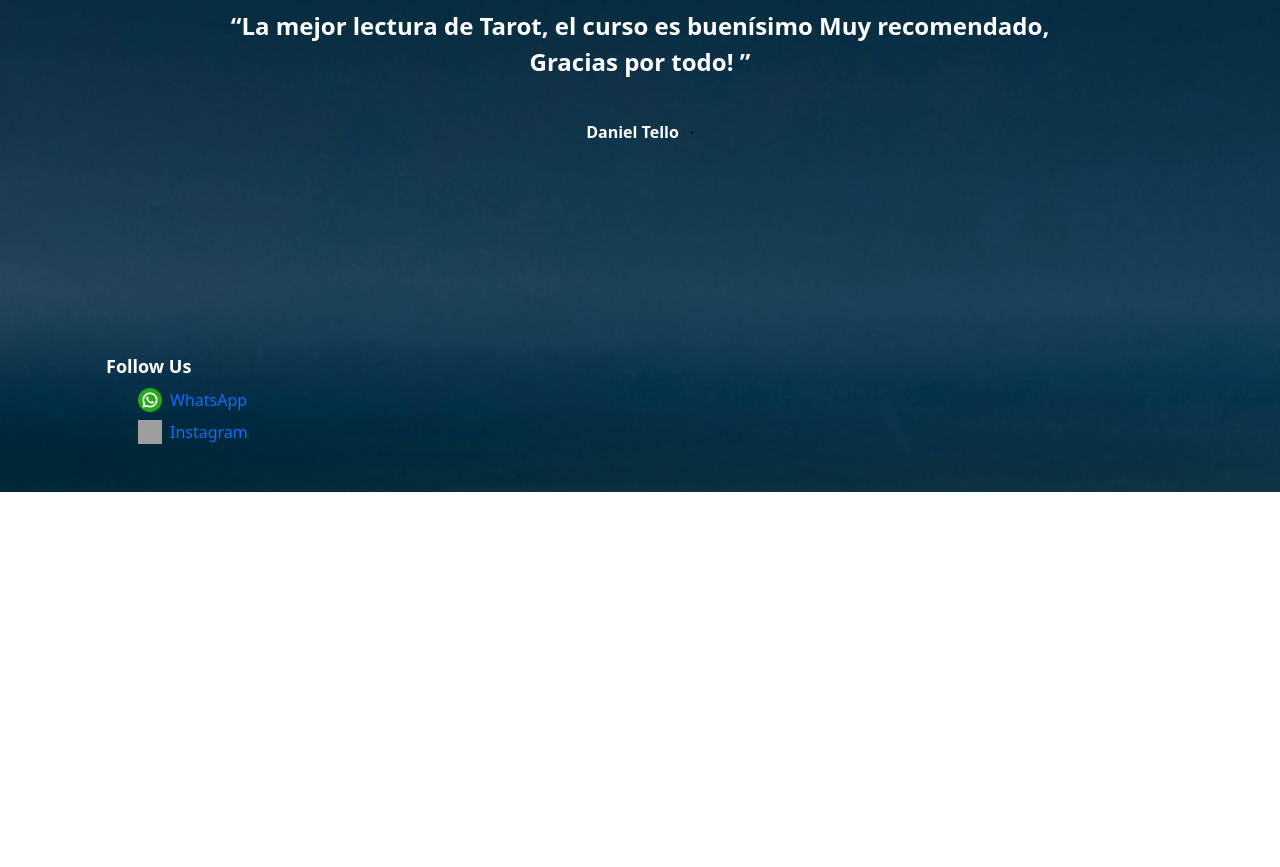
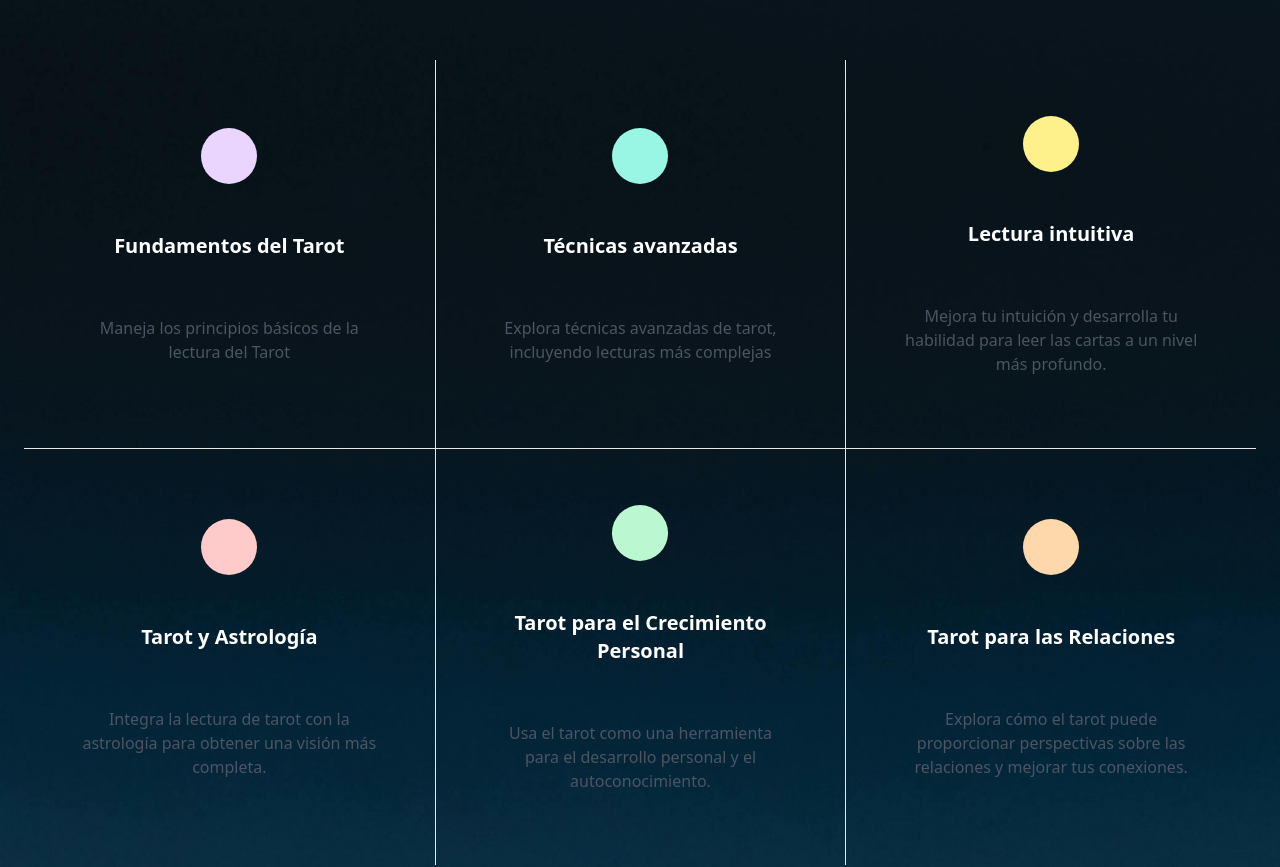
Before and after one commit to danieltelo95/blackWolf, a React (Create React App) app: page / in a window 1280 px wide. Shown: the part 2260-3127 px from the top of the page. Before the commit the page ends 2752 px from the top, so only its background shows below. Built offline with nearby package versions, Linux system fonts and the light colour scheme; grey boxes are pictures that could not be loaded.

Commit message:
feat(cursos): create Cursos component for the "Cursos" section
- Added a new 'Cursos' component for the 'Cursos' section of the page
- Implemented responsive layout with text and images related to tarot courses
- Styled section with Tailwind CSS classes for visual consistency and responsiveness

```diff
--- /dev/null
+++ b/src/components/Cursos/Cursos.js
@@ -0,0 +1,98 @@
+import React from "react";
+
+const Cursos = () => {
+  return (
+    <div className="px-4 mx-auto max-w-7xl sm:px-6 lg:px-8">
+      <div className="text-center">
+        <h2 className="text-3xl font-bold leading-tight text-white sm:text-4xl xl:text-5xl mt-4">
+          Mejora tus habilidades con el Tarot
+        </h2>
+        <p className="mt-4 text-base leading-7 text-gray-600 sm:mt-8">
+          Inicia y mejora tus lecturas con este curso especializado
+        </p>
+      </div>
+      <div className="grid grid-cols-1 mt-10 text-center sm:mt-16 sm:grid-cols-2 sm:gap-x-12 gap-y-12 md:grid-cols-3 md:gap-0 xl:mt-24">
+        {/* Feature 1 */}
+        <div className="md:p-8 lg:p-14 flex flex-col justify-center items-center">
+          <div className="w-14 h-14 rounded-full bg-purple-200 flex justify-center items-center">
+            <i className="fa-solid fa-chart-column text-3xl text-white"></i>
+          </div>
+          <h3 className="mt-12 text-xl font-bold text-white">
+            Fundamentos del Tarot
+          </h3>
+          <p className="mt-5 text-base text-gray-600">
+           Maneja los principios básicos de la lectura del Tarot
+          </p>
+        </div>
+
+        {/* Feature 2 */}
+        <div className="md:p-8 lg:p-14 md:border-l md:border-gray-200 flex flex-col justify-center items-center">
+          <div className="w-14 h-14 rounded-full bg-teal-200 flex justify-center items-center">
+            <i className="fa-solid fa-truck-fast text-3xl text-white"></i>
+          </div>
+          <h3 className="mt-12 text-xl font-bold text-white">
+            Técnicas avanzadas
+          </h3>
+          <p className="mt-5 text-base text-gray-600">
+            Explora técnicas avanzadas de tarot, incluyendo lecturas más complejas
+          </p>
+        </div>
+
+        {/* Feature 3 */}
+        <div className="md:p-8 lg:p-14 md:border-l md:border-gray-200 flex flex-col justify-center items-center">
+          <div className="w-14 h-14 rounded-full bg-yellow-200 flex justify-center items-center">
+            <i className="fa-solid fa-shield text-3xl text-white"></i>
+          </div>
+          <h3 className="mt-12 text-xl font-bold text-white">
+            Lectura intuitiva
+          </h3>
+          <p className="mt-5 text-base text-gray-600">
+            Mejora tu intuición y desarrolla tu habilidad para leer las cartas a un nivel más profundo.
+          </p>
+        </div>
+
+        {/* Feature 4 */}
+        <div className="md:p-8 lg:p-14 md:border-t md:border-gray-200 flex flex-col justify-center items-center">
+          <div className="w-14 h-14 rounded-full bg-red-200 flex justify-center items-center">
+            <i className="fa-solid fa-cloud text-3xl text-white"></i>
+          </div>
+          <h3 className="mt-12 text-xl font-bold text-white">
+            Tarot y Astrología
+          </h3>
+          <p className="mt-5 text-base text-gray-600">
+            Integra la lectura de tarot con la astrología para obtener una visión más completa.
+          </p>
+        </div>
+
+        {/* Feature 5 */}
+        <div className="md:p-8 lg:p-14 md:border-l md:border-gray-200 md:border-t flex flex-col justify-center items-center">
+          <div className="w-14 h-14 rounded-full bg-green-200 flex justify-center items-center">
+            <i className="fa-solid fa-pen-nib text-3xl text-white"></i>
+          </div>
+          <h3 className="mt-12 text-xl font-bold text-white">
+            Tarot para el Crecimiento Personal
+          </h3>
+          <p className="mt-5 text-base text-gray-600">
+            Usa el tarot como una herramienta para el desarrollo personal y el autoconocimiento.
+          </p>
+        </div>
+
+        {/* Feature 6 */}
+        <div className="md:p-8 lg:p-14 md:border-l md:border-gray-200 md:border-t flex flex-col justify-center items-center">
+          <div className="w-14 h-14 rounded-full bg-orange-200 flex justify-center items-center">
+            <i className="fa-solid fa-bolt text-3xl text-white"></i>
+          </div>
+          <h3 className="mt-12 text-xl font-bold text-white">
+            Tarot para las Relaciones
+          </h3>
+          <p className="mt-5 text-base text-gray-600">
+            Explora cómo el tarot puede proporcionar perspectivas sobre las relaciones y mejorar tus conexiones.
+          </p>
+        </div>
+      </div>
+    </div>
+  );
+};
+
+
+export default Cursos;
--- a/src/pages/mainpage/mainpage.js
+++ b/src/pages/mainpage/mainpage.js
@@ -6,6 +6,7 @@ import Testimonials from '../../components/Testimonials/Testimonials';
 import bg from '../../assets/images/bg_1.jpg';
 import Footer from '../../components/footer/Footer';
 import About from '../../components/aboutme/About';
+import Cursos from '../../components/Cursos/Cursos';
 
 const MainPage = () => {
   return (
@@ -14,6 +15,7 @@ const MainPage = () => {
       <Title />
       <PricingBox />
       <About />
+      <Cursos />
       <Testimonials />
       <Footer />
     </div>
```
